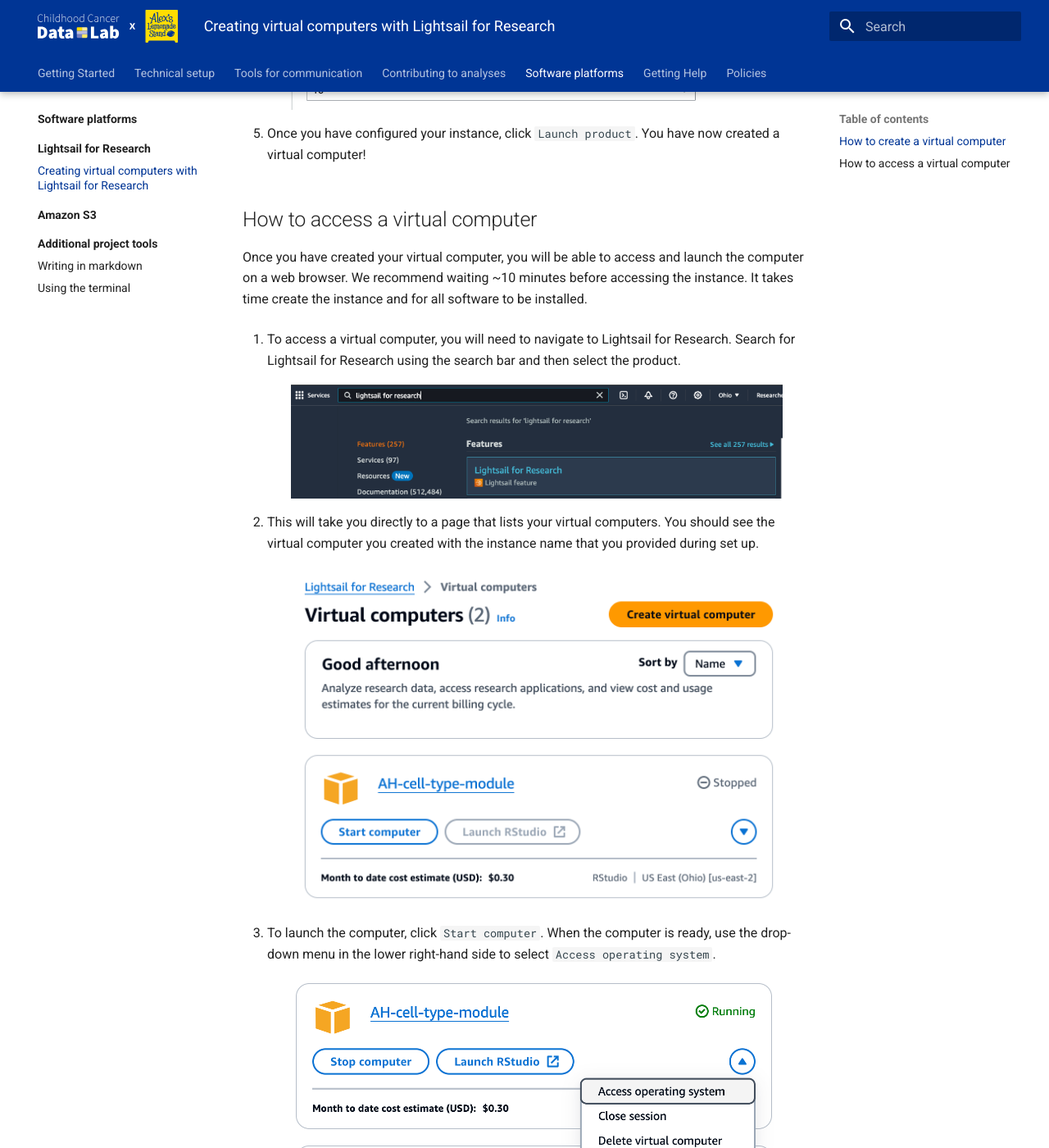
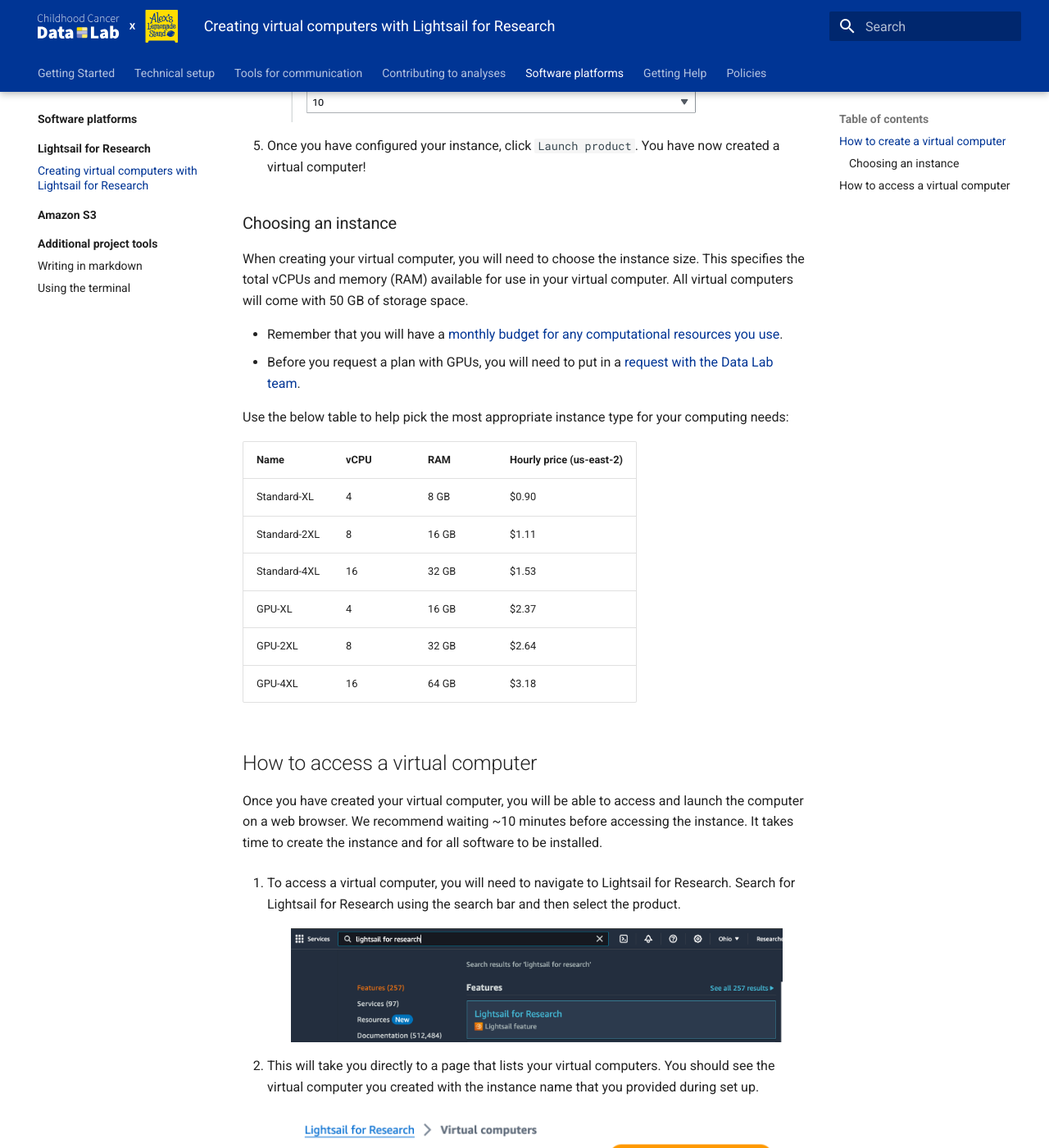
Before and after one commit to AlexsLemonade/OpenScPCA-analysis, an MkDocs documentation site: the page built from docs/software-platforms/lsfr/creating-vcs.md, in a window 1280 px wide and 1400 px high, scrolled down 2961 px. Shown: the whole window at 82% size. Built offline with MkDocs 1.6.1 and Material for MkDocs 9.7.7, drawn with Linux system fonts in a browser that asks for light colours; some of the changed text lies outside the part shown.

Commit message:
add some notes and tips and create section for instance types

```diff
--- a/docs/software-platforms/lsfr/creating-vcs.md
+++ b/docs/software-platforms/lsfr/creating-vcs.md
@@ -5,19 +5,22 @@
 Virtual computers provide access to a set amount of virtual CPUs (vCPUs), memory, and storage through a web browser rather than a physical machine.
 Using a virtual computer allows you to develop and run analyses that require more CPUs and memory than is available on your local machine.
 
-_Note that you will need access to AWS to use LSfR._
-See [getting access to AWS](../../getting-started/accessing-resources/index.md#getting-access-to-aws) to learn how to get set up with AWS.
+!!! note
+
+    You will need access to AWS to use LSfR.
+    See [getting access to AWS](../../getting-started/accessing-resources/index.md#getting-access-to-aws) to learn how to get set up with AWS.
 
 - The virtual computers provided through LSfR use an Ubuntu operating system.
 - During setup, you will choose your desired configuration, including the amount of virtual CPUs, memory, and storage space.
     - You also have the option to add [additional storage to your virtual computer](STUB-LINK for volumes).
 - All virtual computers will have a set of pre-installed applications needed for working with OpenScPCA, including:
     - Git and GitKraken
-    - The AWS command line interface
+    - The AWS command line interface, which has already been configured for you
     - R
     - Conda
 
-!!! note "More on virtual computers"
+
+!!! tip "More on virtual computers"
 
     Read more about [virtual computers with Lightsail for Research](https://docs.aws.amazon.com/lightsail-for-research/latest/ug/computers.html).
 
@@ -35,7 +38,9 @@
     </figure>
 
 1. You will need to use the AWS Service Catalog to create virtual computers.
-Open the AWS Service Catalog by using the search bar and typing, `service catalog`.
+Creating an instance via LSfR is _not supported_.
+
+    Open the AWS Service Catalog by using the search bar and typing, `service catalog`.
 
     <figure markdown="span">
         ![Select service catalog](../../img/creating-vcs-2.png){width="600"}
@@ -56,11 +61,11 @@
         - If you are planning to develop in R, we recommend choosing `Rstudio`, which includes RStudio.
         - If you are planning to develop in Python, we recommend choosing `VSCodium`, which includes VSCodium, a distribution of Microsoft's editor VS Code.
         - For information on all application options, see [the LSfR documentation on Applications](https://docs.aws.amazon.com/lightsail-for-research/latest/ug/blueprints-plans.html).
-    - Choose any of the availability zones.
-    - Name your instance, be sure to make sure this is different than the name chose for your product.
+    - Choose the `us-east-2a` availability zone.
+    - Name your instance.
+    It might be helpful to use the same name as the provisioned product.
     - Pick the size for your instance.
-        - Use this [table describing the total vCPUs, memory, and storage space](https://docs.aws.amazon.com/lightsail-for-research/latest/ug/blueprints-plans.html#plans) to choose the most appropriate instance plan.
-        - Before you request a plan with GPUs, you will need to put in a [request with the Data Lab team](../../getting-started/accessing-resources/getting-access-to-compute.md#gpu-instance-access).
+        - See the [table below outlining the total vCPUs and memory included with each instance size](#choosing-an-instance) to choose the most appropriate instance.
     - Set the `ShutdownIdlePercent` to 5 and the `ShutdownTimePeriod` to 10.
     This means if the instance is using less than 5% of the total available CPUs or inactive for more than 10 minutes, the instance will temporarily shut down.
     This _does not_ delete your instance; it temporarily stops any idle instances until you are ready to resume your work.
@@ -72,11 +77,32 @@
 1. Once you have configured your instance, click `Launch product`.
 You have now created a virtual computer!
 
+### Choosing an instance
+
+When creating your virtual computer, you will need to choose the instance size.
+This specifies the total vCPUs and memory (RAM) available for use in your virtual computer.
+All virtual computers will come with 50 GB of storage space.
+
+- Remember that you will have a [monthly budget for any computational resources you use](../../getting-started/accessing-resources/getting-access-to-compute.md#monthly-budget).
+- Before you request a plan with GPUs, you will need to put in a [request with the Data Lab team](../../getting-started/accessing-resources/getting-access-to-compute.md#gpu-instance-access).
+
+Use the below table to help pick the most appropriate instance type for your computing needs:
+
+| Name | vCPU | RAM | Hourly price (us-east-2) |
+|------|------|-----|--------------------------|
+| Standard-XL | 4 | 8 GB | $0.90 |
+| Standard-2XL | 8 | 16 GB | $1.11 |
+| Standard-4XL | 16 | 32 GB | $1.53 |
+| GPU-XL | 4 | 16 GB | $2.37 |
+| GPU-2XL | 8 | 32 GB | $2.64 |
+| GPU-4XL | 16 | 64 GB | $3.18 |
+
+
 ## How to access a virtual computer
 
 Once you have created your virtual computer, you will be able to access and launch the computer on a web browser.
 We recommend waiting ~10 minutes before accessing the instance.
-It takes time create the instance and for all software to be installed.
+It takes time to create the instance and for all software to be installed.
 
 1. To access a virtual computer, you will need to navigate to Lightsail for Research.
 Search for Lightsail for Research using the search bar and then select the product.
@@ -102,4 +128,4 @@
     You can also use `Launch Rstudio` or `Launch VSCodium`, but if you do that you will have access to _only_ that application instead of the Ubuntu desktop and all installed applications.
 
 1. A new window should open in your browser with the Ubuntu desktop view.
-You can now continue to [develop analysis using your virtual computer](STUB-LINK to developing with LSfR).
+You can now continue to [develop analysis using your virtual computer](STUB_LINK to developing with LSfR).
```
